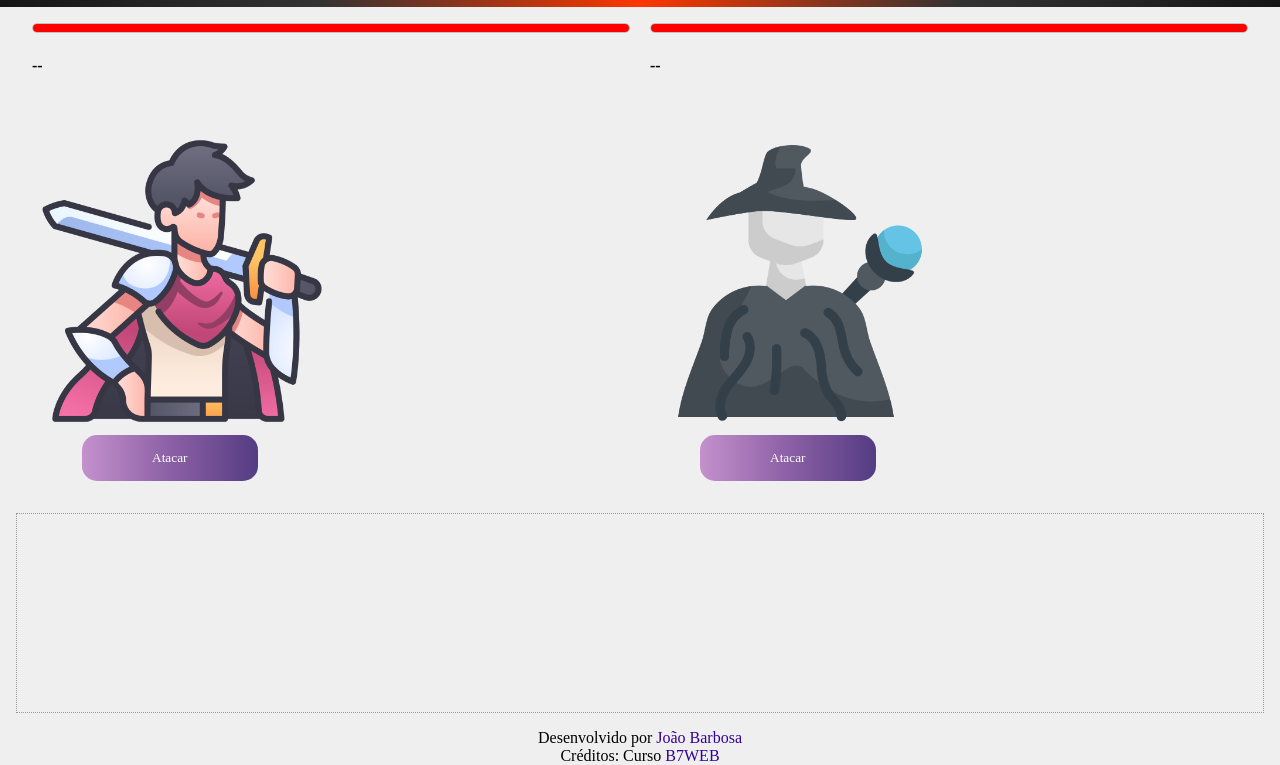
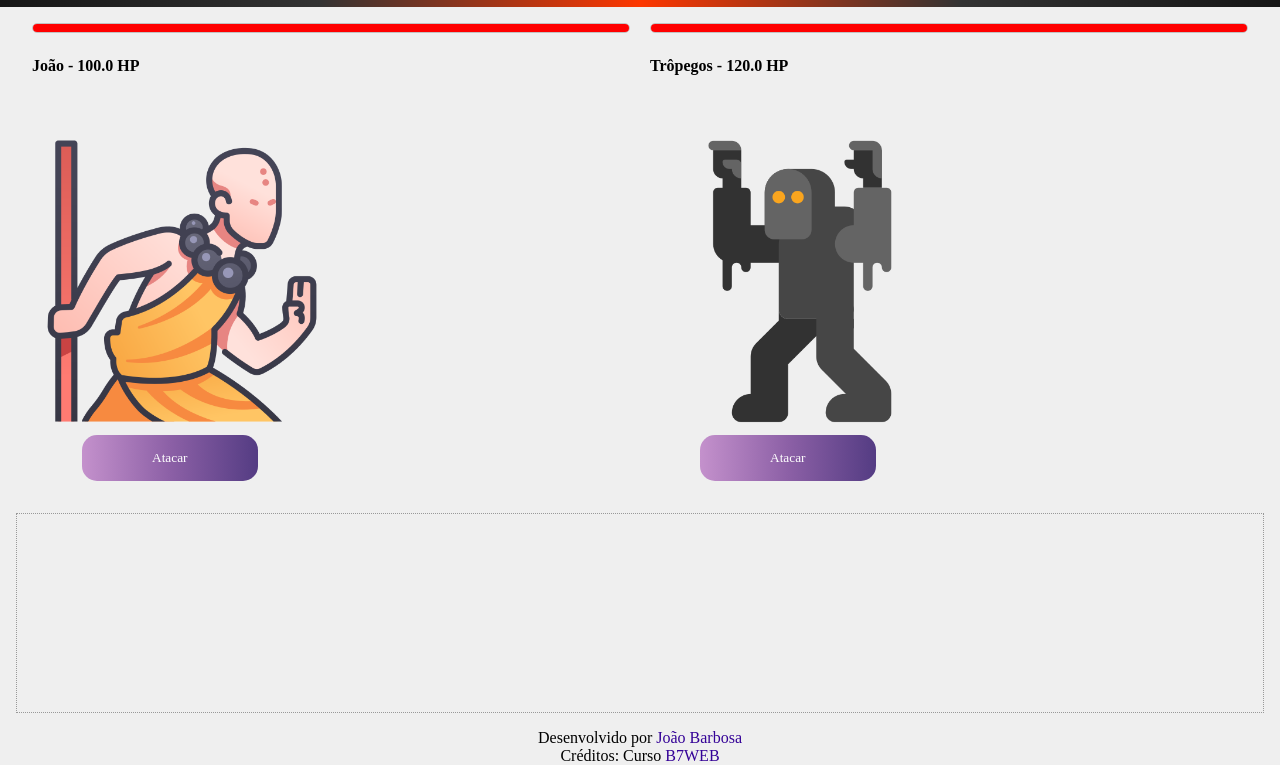
Before and after one commit to JoaoSBarbosa/silvalitz-fight-script, a plain HTML site: page index.html in a window 1280 px wide. Shown: the part 87-852 px from the top of the page. Drawn offline with Linux system fonts and the light colour scheme.

Commit message:
Cenário da luta finalizado

```diff
--- a/assets/js/functions.js
+++ b/assets/js/functions.js
@@ -30,7 +30,7 @@ const createSorcerer = (name) => {
 const createLittleMonster = (name) => {
   return {
     ...defaultCharacter,
-    name: "Estalador",
+    name: "Estaladores",
     life: 40,
     maxLife: 40,
     attack: 4,
@@ -40,7 +40,7 @@ const createLittleMonster = (name) => {
 const createBigMonster = (name) => {
   return {
     ...defaultCharacter,
-    name: "Necrofigo",
+    name: "Trôpegos",
     life: 120,
     maxLife: 120,
     attack: 16,
@@ -54,7 +54,7 @@ const stage = {
   fighter1El: null,
   fighter2El: null,
 
-  star(fighter1, fighter2, fighter1El, fighter2El) {
+  start(fighter1, fighter2, fighter1El, fighter2El) {
     this.fighter1 = fighter1;
     this.fighter2 = fighter2;
     this.fighter1El = fighter1El;
@@ -70,6 +70,24 @@ const stage = {
       .addEventListener("click", () =>
         this.doAttack(this.fighter2, this.fighter1)
       );
+    this.update();
   },
-  doAttack(attacking, attacked) {},
+  update() {
+    // fighter1
+    this.fighter1El
+      .querySelector(".name")
+      .innerHTML = `${this.fighter1.name} - ${this.fighter1.life.toFixed(1)} HP`;
+      let f1Pct = (this.fighter1.life / this.fighter1.maxLife) * 100;
+      this.fighter1El.querySelector('.bar').style.width = `${f1Pct}%`;
+    //fighter2
+    this.fighter2El
+      .querySelector(".name")
+      .innerHTML =`${this.fighter2.name} - ${this.fighter2.life.toFixed(1)} HP`;
+
+      let f2Pct = (this.fighter2.life / this.fighter2.maxLife) * 100;
+      this.fighter2El.querySelector('.bar').style.width = `${f2Pct}%`;
+  },
+  doAttack(attacking, attacked) {
+   console.log(`${attacking.name} atacando ${attacked.name}`)
+  },
 };
--- a/assets/js/script.js
+++ b/assets/js/script.js
@@ -1,3 +1,10 @@
 const char = createKnight('João');
+const monster = createBigMonster();
 
-console.log(char.life)
+stage.start(
+   char,
+   monster,
+   document.querySelector('#char'),
+   document.querySelector('#monster')
+
+);
--- a/index.html
+++ b/index.html
@@ -44,7 +44,7 @@
          <strong class="name">--</strong>
          <div class="card-icon">
             <div class="imagem">
-               <img src="assets/img/espadachim.png" alt="">
+               <img src="assets/img/monge.png" alt="">
             </div>
             <div>
                <button class="attackButton">Atacar</button>
@@ -60,7 +60,7 @@
 
          <strong class="name">--</strong>
          <div class="imagem">
-            <img src="assets/img/bruxo (1).png" alt="">
+            <img src="assets/img/monstro.png" alt="">
          </div>
          <div>
             <button class="attackButton">Atacar</button>
```
Also changed, not shown: assets/img/bruxo (1).png (deleted), assets/img/espadachim.png (deleted), assets/img/monge.png (added), assets/img/monstro.png (added).
